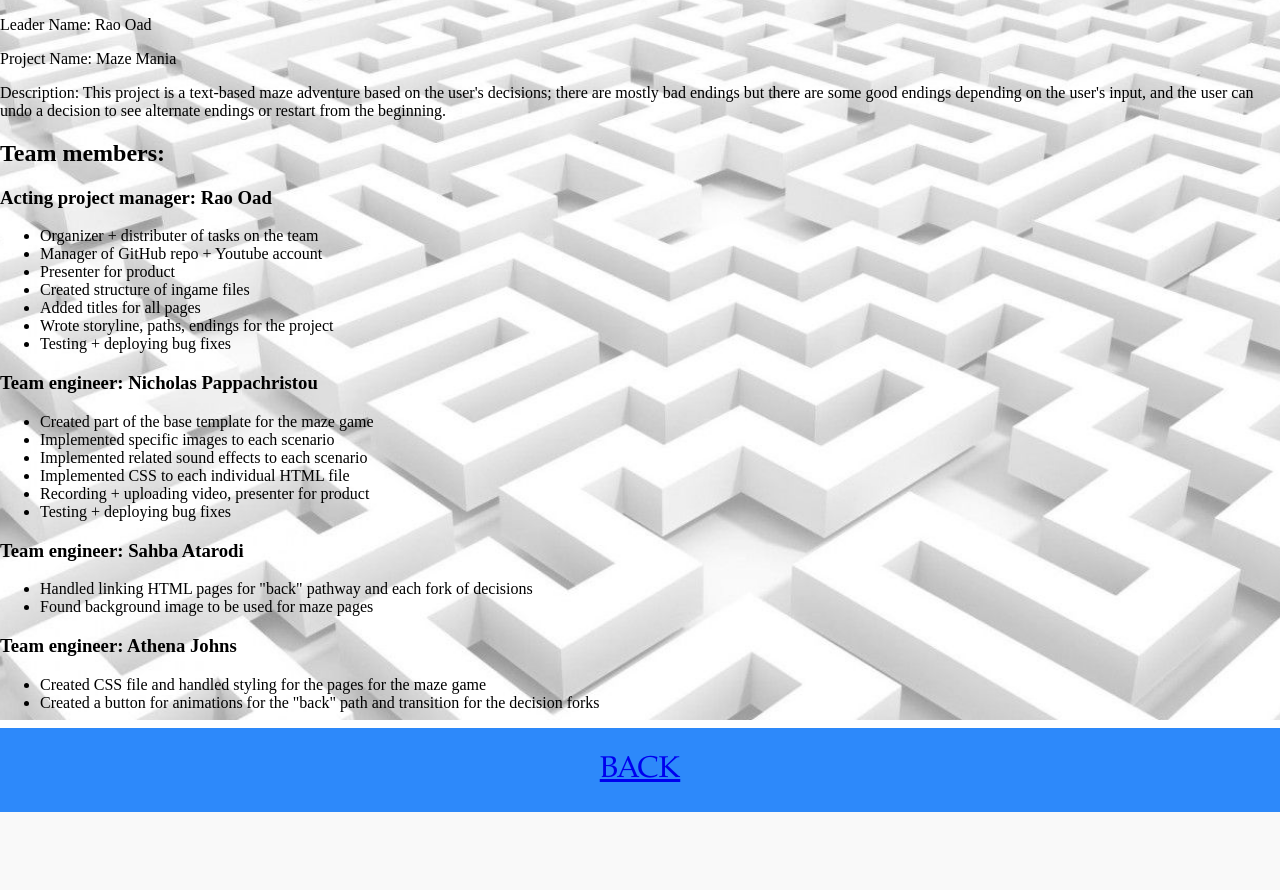
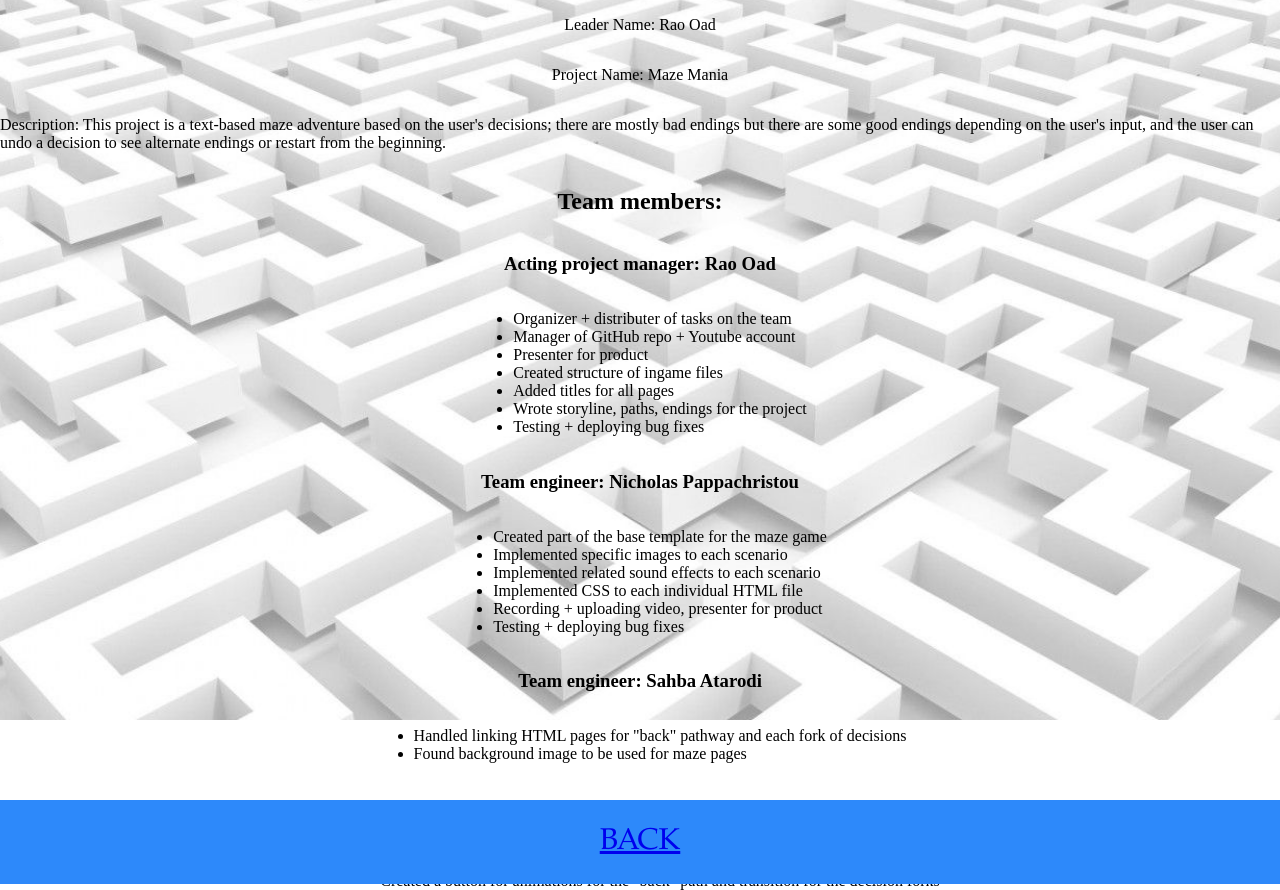
Before and after one commit to Ryzlox/web-programming-fall-2021, a PHP site: page /separate-link.html in a window 1280 px wide. Shown: the part 80-970 px from the top of the page. Before the commit the page ends 892 px from the top, so only its background shows below. Run offline with PHP 8.4, Linux system fonts and the light colour scheme.

Commit message:
Add files via upload

```diff
--- a/HTML Project 1/maze.css
+++ b/HTML Project 1/maze.css
@@ -32,6 +32,16 @@
   justify-content: center;
   width: 100%;
 }
+
+.example{
+height:100vh;
+width: 100%;
+display: flex;
+align-items: center;
+justify-content: space-between;
+flex-direction: column;
+}
+
 .container{
 height:100vh;
 width: 100%;
```
